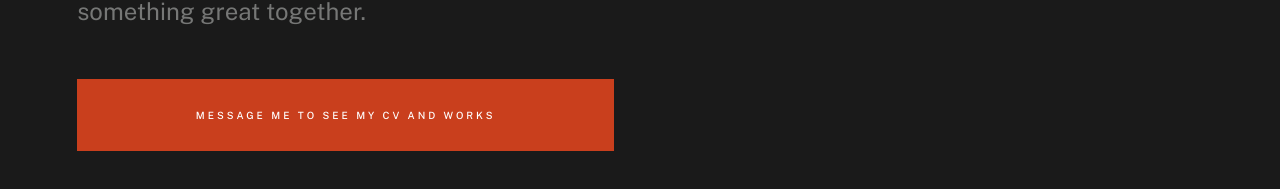
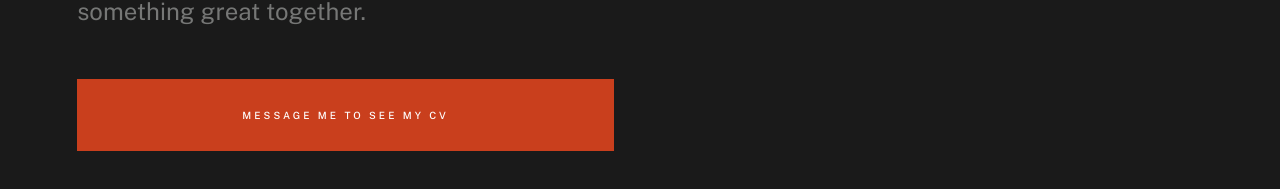
Before and after one commit to buendiabenedict/site, a plain HTML site: page index.html in a window 1280 px wide. Shown: the part 3230-3419 px from the top of the page. Drawn offline with nearby package versions, Linux system fonts and the light colour scheme; a web font is replaced by a local one.

Commit message:
Update index.html

```diff
--- a/index.html
+++ b/index.html
@@ -270,7 +270,7 @@
             <div class="row">
                 <div class="column xl-6 lg-12">
                     <a href="mailto:buendiabenedict08@gmail.com" class="btn btn--primary btn--large u-fullwidth" style="width: 100%; word-break: break-word; font-size: 1rem;">Message Me To
-                        See My CV and Works</a>
+                        See My CV</a>
                 </div>
             </div>
 
```
